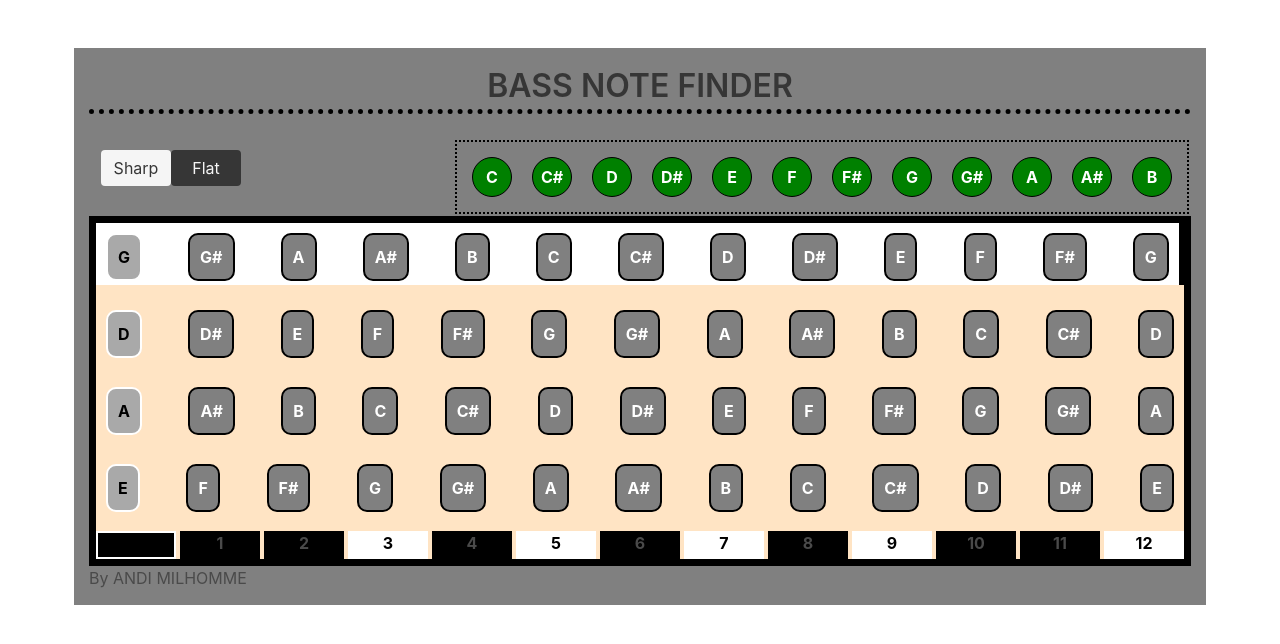
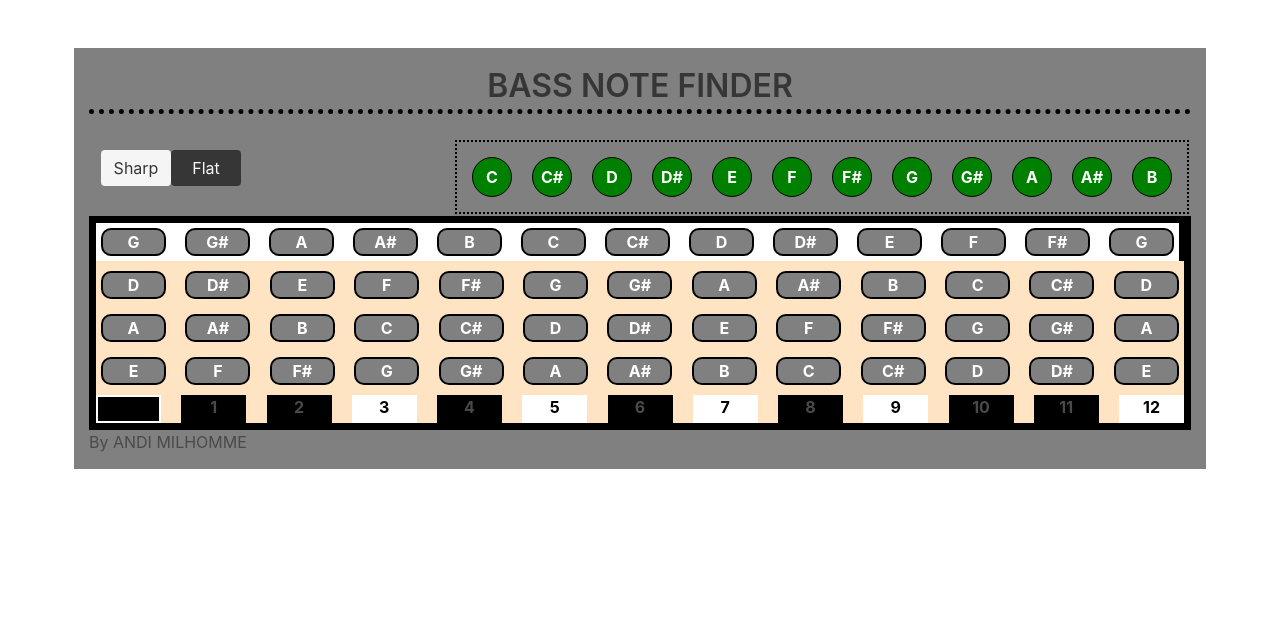
Before and after one commit to anditherobot/bassNoteFinder, an Angular app: page /bass in a window 1280 px wide. Shown: the top 644 px of the page. Built offline with nearby package versions, Linux system fonts and the light colour scheme.

Commit message:
added nesting for notes class

```diff
--- a/src/app/components/bass/bass.component.html
+++ b/src/app/components/bass/bass.component.html
@@ -27,7 +27,7 @@
       </span></div>
   </section>
   <section class="string">
-    <div cclass="note-container" *ngFor="let fret of dString; let first = first">
+    <div class="note-container" *ngFor="let fret of dString; let first = first">
       <span [ngClass]="{ highlightCell: fret == selected, first: first }"
         class="note" [innerHTML]="fret">
       </span></div>
--- a/src/app/components/bass/bass.component.scss
+++ b/src/app/components/bass/bass.component.scss
@@ -6,7 +6,7 @@
   padding: 5px;
 
   & .notesList-item {
-        display:flex;
+    display: flex;
     justify-content: center;
     align-items: center;
     margin: 10px;
@@ -23,58 +23,28 @@
     &:hover {
       background-color: aqua;
       border: 1px dotted black;
-
     }
-
   }
 
   & .notesListActive {
-        background-color: red ;
-        color: black ;
+    background-color: red;
+    color: black;
+  }
 }
 
-
-}
-
-
-
-
-
 .highlightCell {
-    background-color: green!important;
+  background-color: green !important;
   color: black !important;
   font-weight: bold !important;
-    border: 2px dotted grey  !important;
+  border: 2px dotted grey !important;
   box-shadow: 2px 2px #888888;
-
-}
-
-
-
-
-
-
-.note {
-
-    display:inline-block;
-    margin: 10px;
-    padding: 10px;
-    border-radius: 10px;
-    margin-bottom: 4px;
-    font-weight: bold;
-    color: white;
-    background-color: grey;
-    border: 2px solid black;
-
 }
 
 .first {
   background-color: darkgray;
-    color:black;
+  color: black;
   border: 2px solid white;
 }
-
-
 
 p {
   text-align: center;
@@ -82,20 +52,19 @@ p {
   font-size: 30px;
 }
 
-
 /*Alternate*/
 
 /* neck.com */
-.neck{
+.neck {
   display: grid;
   grid-template-rows: repeat(4, 1fr);
   background-color: bisque;
-    height: auto;
+
   border: 7px solid #000;
-    grid-row-gap: 15px;
+  grid-row-gap: 5px;
 
-    & .string{
-
+  & .string {
+    padding: 5px;
     text-transform: uppercase;
     width: 100%;
     justify-content: space-between;
@@ -103,12 +72,23 @@ p {
     align-items: center;
     display: flex;
 
-        & .note-container{
+    & .note-container {
+      justify-content: center;
 
+      & .note {
+        display: inline-block;
+
+        border-radius: 10px;
+
+        font-weight: bold;
+        color: white;
+        background-color: grey;
+        border: 2px solid black;
+        min-width: 65px;
+        text-align: center;
       }
     }
-
-
+  }
 
   & .frets {
     display: flex;
@@ -116,11 +96,11 @@ p {
 
     .fretNumbers {
       background-color: black;
-            width: 80px;
+      width: 65px;
       text-align: center;
       font-weight: bold;
     }
-        .highlightFret{
+    .highlightFret {
       background-color: white;
       color: black;
     }
@@ -131,80 +111,39 @@ p {
     background-color: white;
     color: black;
   }
-
-
 }
-
-
-.divTableCell {
-	border: 1px solid #999999;
-	display: table-cell;
-    background-color: bisque;
-    width: 80px;
-    max-width:100px;
-    font-weight: bold;
-    color: white;
-    background-color: burlywood;
-    text-align: center;
-}
-
-.divTableCell:first-child {
-    border-right: 5px solid black;
-    background-color: white;
-    color: black;
-}
-
-
-
-
 
 /*Page layout */
 
 .page-container {
-    padding:15px;
+  padding: 15px;
   margin-left: 10px;
-    margin-right:10px;
+  margin-right: 10px;
   background-color: gray;
-
-
-
-
 }
 
 h1 {
-
   text-align: center;
   border-bottom: 5px dotted black;
-    padding: 5px  ;
-
+  padding: 5px;
 }
 
-
 .toolbar {
-
   display: flex;
   flex-direction: row;
   justify-content: space-between;
   padding: 2px;
 
-
-
   & .pitch-control {
-
     & > button {
       width: 70px;
     }
     padding: 10px;
-
-
+  }
 }
 
-
- }
-
-.test{
+.test {
   list-style: none;
-
 }
 
 .test li {
```
Lines whose indentation alone changed are shown as unchanged.
